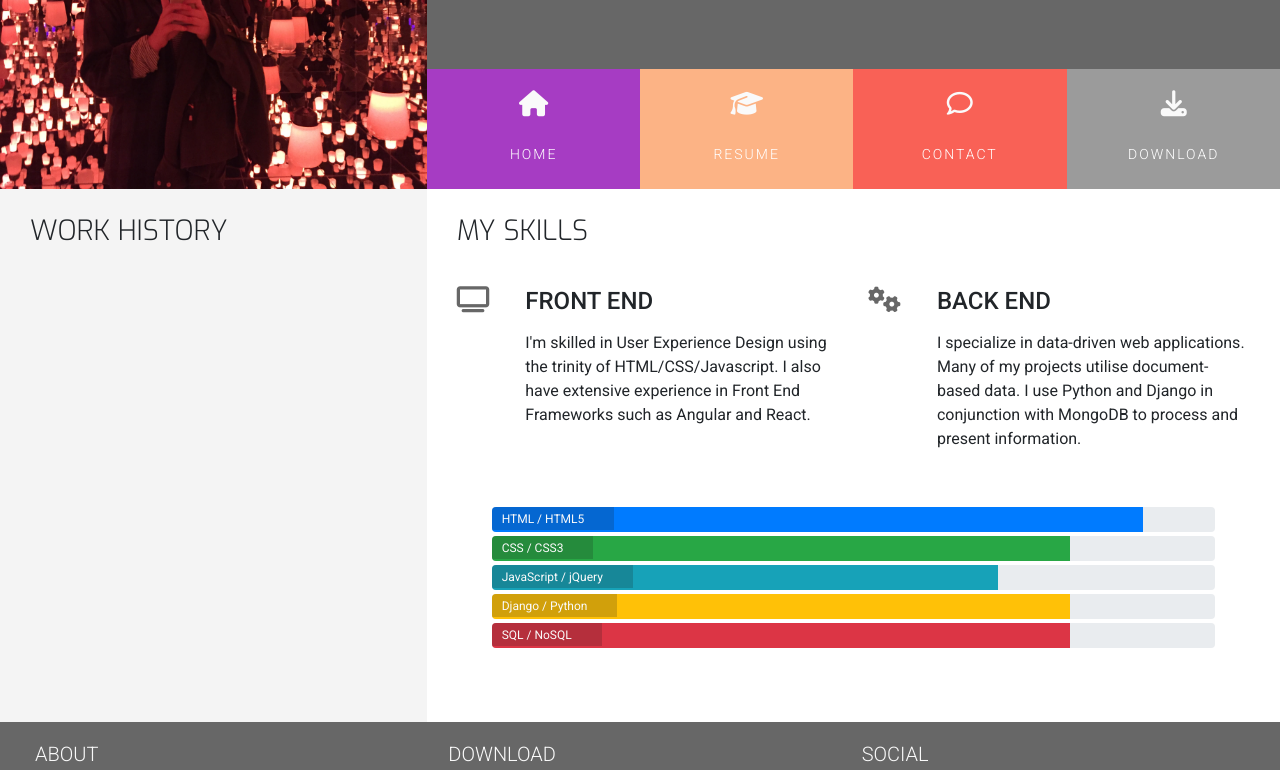
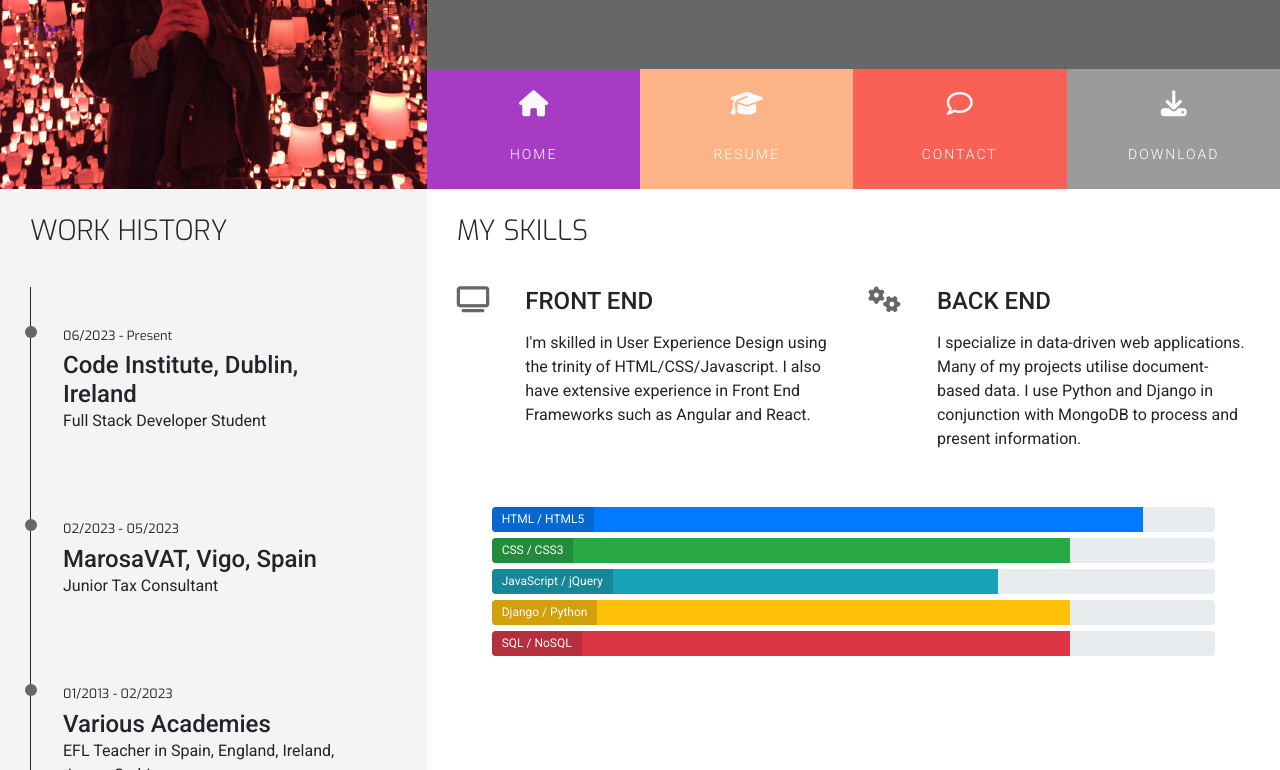
Before and after one commit to barty-s/resume, a plain HTML site: page resume.html in a window 1280 px wide. Shown: the part 180-950 px from the top of the page. Drawn offline with nearby package versions, Linux system fonts and the light colour scheme.

Commit message:
Added timeline on Resume page

```diff
--- a/assets/css/style.css
+++ b/assets/css/style.css
@@ -134,7 +134,7 @@ header {
 }
 
 /*Hover effect on menu*/
-.hvr-sweep-to-bottom:before {
+.hvr-sweep-to-bottom::before {
   background-color: rgba(0, 0, 0, 0.2);
   height: 120px;
 }
@@ -260,14 +260,14 @@ footer {
 .progress {
   position: relative;
   height: 25px;
-  margin-bottom: 4px;
+  margin-bottom: 6px;
 }
 
 .progress-type {
   position: absolute;
   left: 0;
   font-weight: 400;
-  padding: 3px 30px 2px 10px;
+  padding: 3px 10px 6px 10px;
   color: #fafafa;
   background-color: rgba(25, 25, 25, 0.2);
 }
@@ -275,3 +275,44 @@ footer {
 .progress-section {
   margin: 40px 20px;
 }
+
+/* Work History Section */
+.timeline-item {
+  padding: 4em 2em 3em 2em;
+  position: relative;
+  border-left: 1px solid;
+}
+
+.timeline-item p {
+  padding: 0;
+  margin: 0;
+}
+
+.timeline-item::before {
+  content: attr(data-dates);
+  position: absolute;
+  left: 2.5em;
+  top: 3em;
+  display: block;
+  font-family: "Exo", sans-serif;
+  font-weight: 500;
+  font-size: 0.8em;
+  padding: 0;
+  margin: 0;
+}
+
+.timeline-item::after {
+  width: 12px;
+  height: 12px;
+  display: block;
+  top: 2.4em;
+  position: absolute;
+  left: -6px;
+  border-radius: 12px;
+  content: "";
+  background: #676767;
+}
+
+.history-items {
+  margin-bottom: 30px;
+}
--- a/resume.html
+++ b/resume.html
@@ -90,6 +90,24 @@
           <div class="row">
             <div class="col-12">
               <h3 class="section-heading uppercase">Work History</h3>
+            </div>
+          </div>
+          <div class="history-items">
+            <div class="timeline-item" data-dates="06/2023 - Present">
+              <h4>Code Institute, Dublin, Ireland</h4>
+              <p>Full Stack Developer Student</p>
+            </div>
+            <div class="timeline-item" data-dates="02/2023 - 05/2023">
+              <h4>MarosaVAT, Vigo, Spain</h4>
+              <p>Junior Tax Consultant</p>
+            </div>
+            <div class="timeline-item" data-dates="01/2013 - 02/2023">
+              <h4>Various Academies</h4>
+              <p>EFL Teacher in Spain, England, Ireland, Japan, Serbia</p>
+            </div>
+            <div class="timeline-item" data-dates="09/2016 - 10/2017">
+              <h4>Belgrade University of Art, Serbia</h4>
+              <p>Masters in Cultural Policy and Management</p>
             </div>
           </div>
         </div>
```
